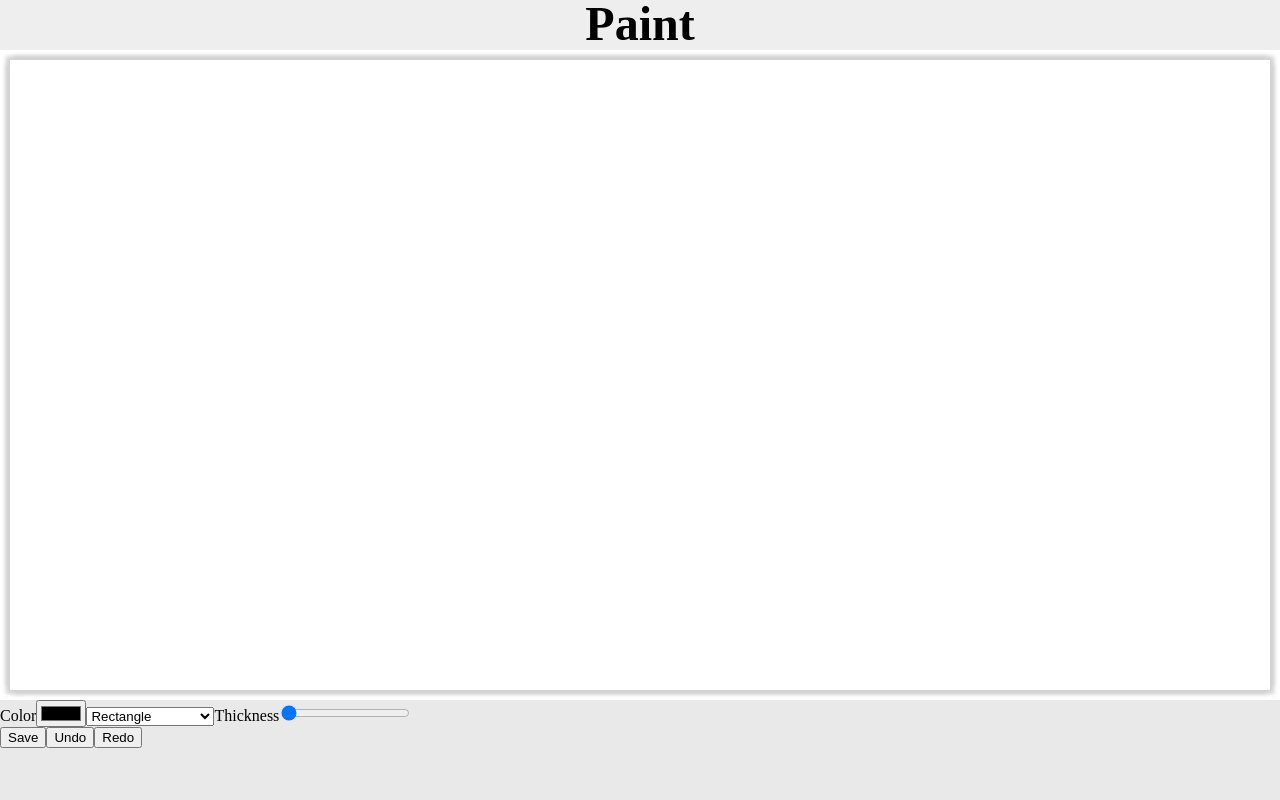
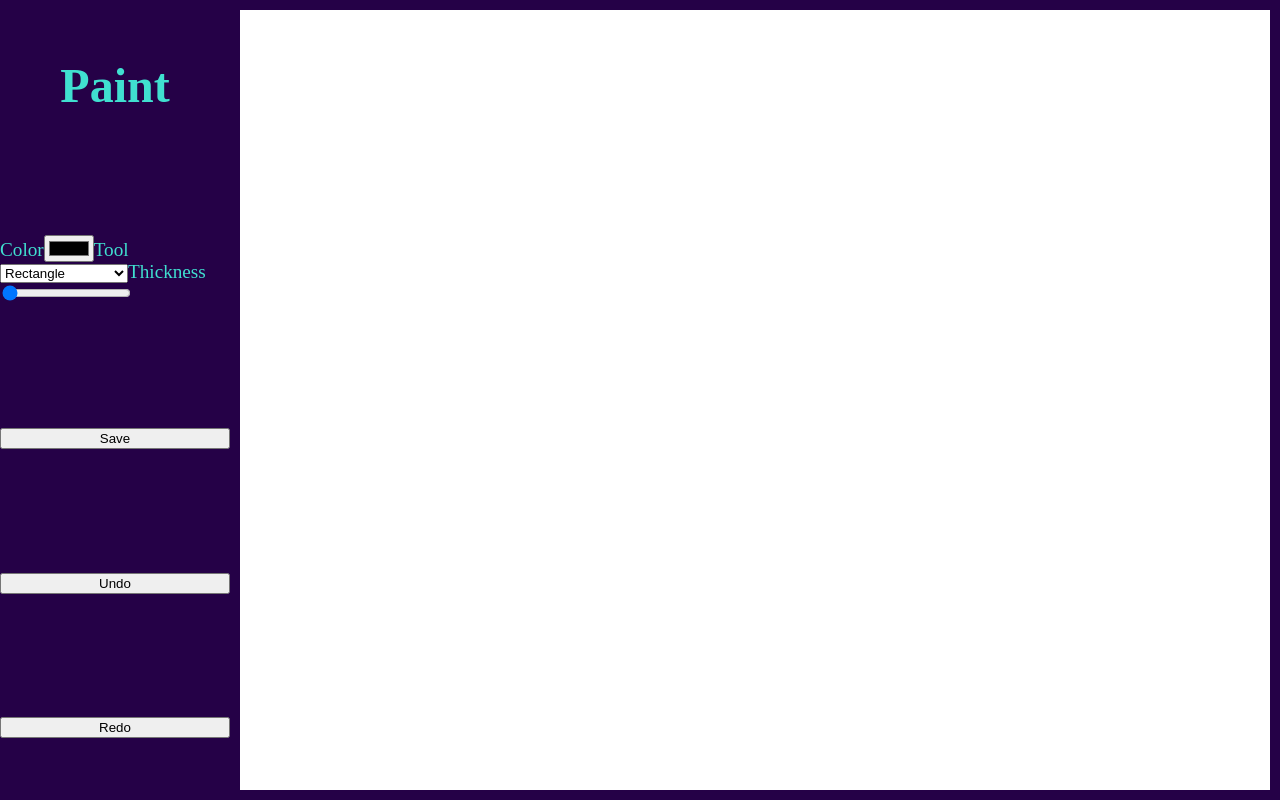
Before and after one commit to cjsellwood/paint, a React (Create React App) app: page / in a window 1280 px wide. Built offline with nearby package versions, Linux system fonts and the light colour scheme.

Commit message:
Changed controls layout and added undo and redo keyboard shortcuts

```diff
--- a/src/App.module.css
+++ b/src/App.module.css
@@ -1,22 +1,5 @@
-.title {
-  font-size: 3rem;
-  height: 50px;
-  font-weight: bold;
-  text-align: center;
-  background-color: rgb(238, 238, 238);
-  user-select: none;
+.App {
+  display: flex;
+  align-items: center;
+  background-color: rgb(37, 1, 71);
 }
-
-.canvasContainer {
-  display: flex;
-  justify-content: center;
-  align-items: center;
-  padding: 10px;
-}
-
-.controls {
-  background-color: rgb(233, 233, 233);
-  width: 100%;
-  height: 100px;
-  user-select: none;
-}
--- a/src/App.tsx
+++ b/src/App.tsx
@@ -5,14 +5,9 @@ import Controls from "./components/Controls";
 
 function App() {
   return (
-    <div className="App">
-      <h1 className={classes.title}>Paint</h1>
-      <div className={classes.canvasContainer}>
-        <Canvas />
-      </div>
-      <div className={classes.controls}>
-        <Controls />
-      </div>
+    <div className={classes.App}>
+      <Controls />
+      <Canvas />
     </div>
   );
 }
--- a/src/components/Canvas.module.css
+++ b/src/components/Canvas.module.css
@@ -1,8 +1,20 @@
+.canvasContainer {
+  display: flex;
+  justify-content: center;
+  align-items: center;
+  padding: 10px;
+  height: 100vh;
+}
+
 .canvas {
-  box-shadow: 4px 4px 4px rgb(211, 211, 211), -4px -4px 4px rgb(211, 211, 211),
-    4px -4px 4px rgb(211, 211, 211), -4px 4px 4px rgb(211, 211, 211);
+  /* box-shadow: 4px 4px 4px rgb(211, 211, 211), -4px -4px 4px rgb(211, 211, 211), */
+    /* 4px -4px 4px rgb(211, 211, 211), -4px 4px 4px rgb(211, 211, 211); */
+  /* border-right: 1px dashed blue; */
+  /* border-bottom: 1px dashed blue; */
 }
 
 .topLayer {
   position: absolute;
+  /* border-left: 1px dashed red; */
+  /* border-top: 1px dashed red; */
 }
--- a/src/components/Canvas.tsx
+++ b/src/components/Canvas.tsx
@@ -55,12 +55,12 @@ const Canvas = () => {
     const canvas = ref.current! as HTMLCanvasElement;
 
     // Resize canvas to fit screen
-    canvas.width = window.innerWidth - 20;
-    canvas.height = window.innerHeight - 170;
+    canvas.width = window.innerWidth - 250;
+    canvas.height = window.innerHeight - 20;
 
     const topCanvas = topLayerRef.current! as HTMLCanvasElement;
-    topCanvas.width = window.innerWidth - 20;
-    topCanvas.height = window.innerHeight - 170;
+    topCanvas.width = window.innerWidth - 250;
+    topCanvas.height = window.innerHeight - 20;
   }, []);
 
   useEffect(() => {
@@ -401,10 +401,10 @@ const Canvas = () => {
   }, [undoIndex]);
 
   return (
-    <React.Fragment>
+    <div className={classes.canvasContainer}>
       <canvas ref={ref} className={classes.canvas}></canvas>
       <canvas ref={topLayerRef} className={classes.topLayer}></canvas>
-    </React.Fragment>
+    </div>
   );
 };
 
--- /dev/null
+++ b/src/components/Controls.module.css
@@ -0,0 +1,18 @@
+.controls {
+  display: flex;
+  flex-direction: column;
+  justify-content: space-around;
+  user-select: none;
+  width: 250px;
+  height: 100vh;
+  color: turquoise;
+  font-size: 1.2rem;
+}
+
+.title {
+  font-size: 3rem;
+  height: 50px;
+  font-weight: bold;
+  text-align: center;
+  user-select: none;
+}
--- a/src/components/Controls.tsx
+++ b/src/components/Controls.tsx
@@ -1,3 +1,4 @@
+import { useEffect } from "react";
 import { useDispatch, useSelector } from "react-redux";
 import { RootState } from "../index";
 import {
@@ -8,19 +9,34 @@ import {
   redo,
   setThickness,
 } from "../store/actions/paint";
+import classes from "./Controls.module.css";
 
 const Controls = () => {
   const { tool, thickness } = useSelector((state: RootState) => state.paint);
   const dispatch = useDispatch();
 
+  // Add keyboard shortcuts for undo and redo
+  useEffect(() => {
+    document.addEventListener("keypress", (e) => {
+      if (e.ctrlKey && e.key === "z") {
+        dispatch(undo());
+      }
+      if (e.ctrlKey && e.key === "y") {
+        dispatch(redo());
+      }
+    });
+  }, [dispatch]);
+
   return (
-    <div>
-      <form>
+    <div className={classes.controls}>
+      <h1 className={classes.title}>Paint</h1>
+      <form className={classes.form}>
         <label>Color</label>
         <input
           type="color"
           onChange={(e) => dispatch(setColor(e.target.value))}
         />
+        <label>Tool</label>
         <select
           value={tool}
           onChange={(e) => dispatch(setTool(e.target.value))}
```
